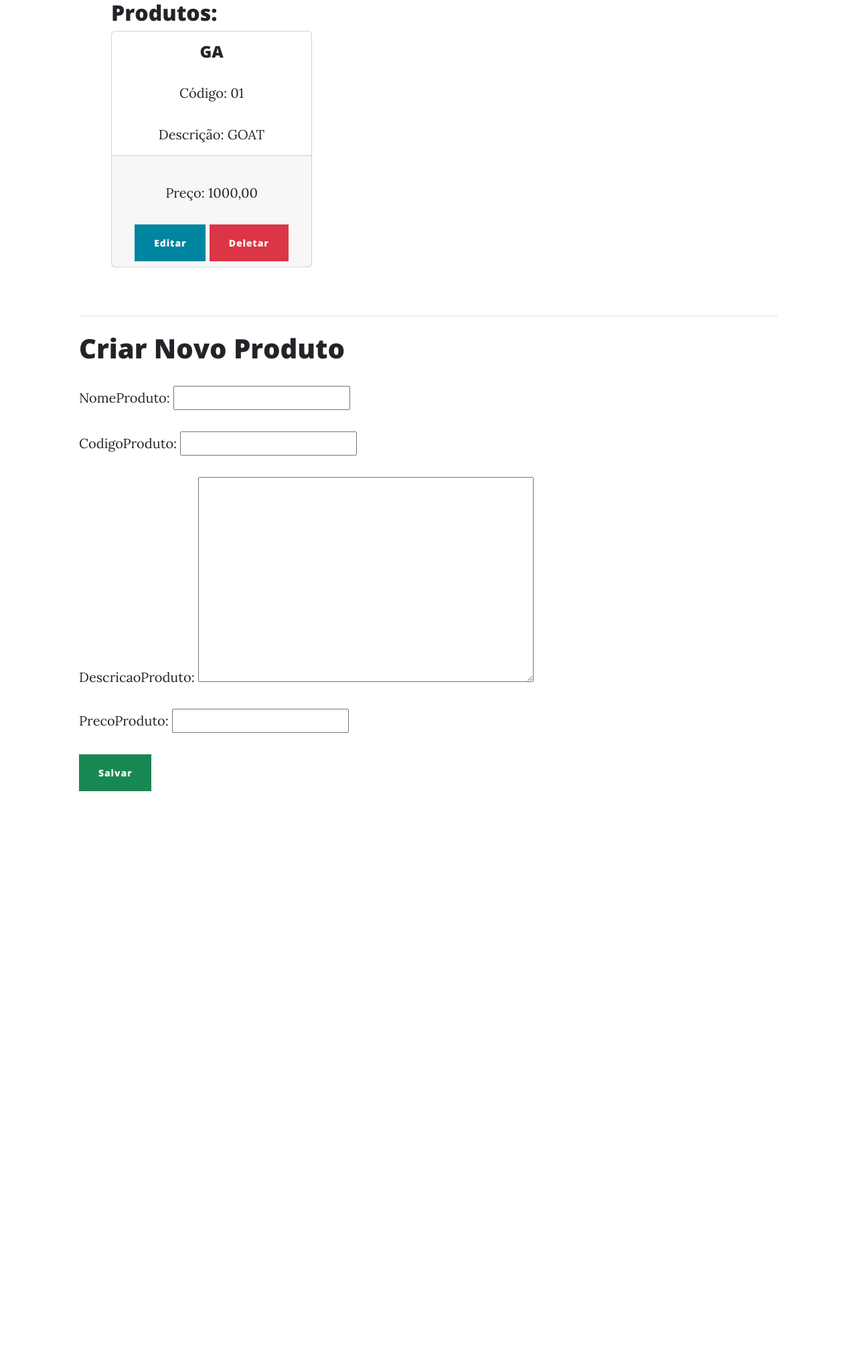
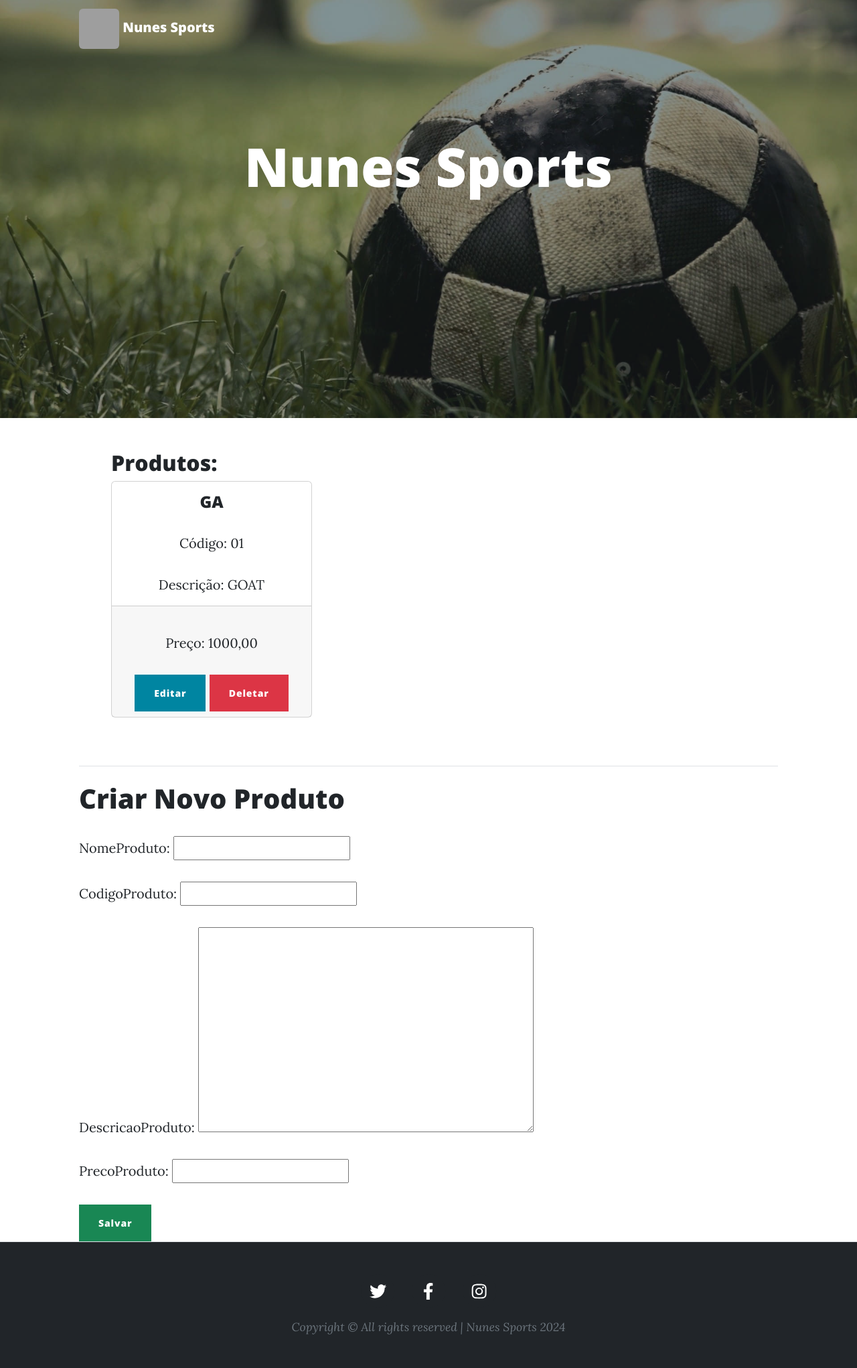
Before and after one commit to joao26001/Nunes-Sports, a Django app: page / in a window 1280 px wide. Shown: the whole page at 67% size. Before the commit the page ends 1181 px from the top, so only its background shows below. Run offline with Django 5.2, Linux system fonts and the light colour scheme; data comes from the database, SQL or seed files in the repository; both versions use the stored data as it was after the commit; some libraries are stand-ins or nearby versions; grey boxes are pictures that could not be loaded.

Commit message:
Front Atualizado

```diff
--- a/myproject/NunesSports/templates/home.html
+++ b/myproject/NunesSports/templates/home.html
@@ -21,9 +21,37 @@
     </head>
     <body>
         <!-- Navigation-->
+        <nav class="navbar navbar-expand-lg navbar-light" id="mainNav">
+            <div class="container px-4 px-lg-5">
 
+                    <a class="navbar-brand" href="/"><img class="rounded" src="{% static 'assets/logo.jpg' %}" style="width: 60px; height: 60px;"> Nunes Sports</a>
+
+                <button class="navbar-toggler" type="button" data-bs-toggle="collapse" data-bs-target="#navbarResponsive" aria-controls="navbarResponsive" aria-expanded="false" aria-label="Toggle navigation">
+                    Menu
+                    <i class="fas fa-bars"></i>
+                </button>
+                <div class="collapse navbar-collapse" id="navbarResponsive">
+                    <ul class="navbar-nav ms-auto py-4 py-lg-0">
+                    </ul>
+                </div>
+            </div>
+        </nav>
         <!-- Page Header-->
-
+        <header class="masthead" style="background-image: url({% static 'assets/img/bola.jpg' %})">
+            <div class="container position-relative px-4 px-lg-5">
+                <div class="row gx-4 gx-lg-5 justify-content-center">
+                    <div class="col-md-10 col-lg-8 col-xl-7">
+                        <div class="site-heading">
+                            <h1>Nunes Sports</h1>
+                        </div>
+                    </div>
+                </div>
+                <br>
+                <br>
+                <br>
+                <br>
+            </div>
+        </header>
         <!-- Main Content-->
         <div class="container px-4 px-lg-5">
             <div class="row px-4 px-lg-5">
@@ -71,7 +99,41 @@
         <!-- Sub Content -->
 
         <!-- Footer-->
-
+        <footer class="border-top bg-dark" >
+            <div class="container px-4 px-lg-5">
+                <div class="row gx-4 gx-lg-5 justify-content-center">
+                    <div class="col-md-10 col-lg-8 col-xl-7">
+                        <ul class="list-inline text-center">
+                            <li class="list-inline-item">
+                                <a href="#!">
+                                    <span class="fa-stack fa-lg">
+                                        <i class="fas fa-circle fa-stack-2x"></i>
+                                        <i class="fab fa-twitter fa-stack-1x fa-inverse"></i>
+                                    </span>
+                                </a>
+                            </li>
+                            <li class="list-inline-item">
+                                <a href="#!">
+                                    <span class="fa-stack fa-lg">
+                                        <i class="fas fa-circle fa-stack-2x"></i>
+                                        <i class="fab fa-facebook-f fa-stack-1x fa-inverse"></i>
+                                    </span>
+                                </a>
+                            </li>
+                            <li class="list-inline-item">
+                                <a href="#!">
+                                    <span class="fa-stack fa-lg">
+                                        <i class="fas fa-circle fa-stack-2x"></i>
+                                        <i class="fab fa-instagram fa-stack-1x fa-inverse"></i>
+                                    </span>
+                                </a>
+                            </li>
+                        </ul>
+                        <div class="small text-center text-muted fst-italic">Copyright &copy;  All rights reserved | Nunes Sports 2024</div>
+                    </div>
+                </div>
+            </div>
+        </footer>
         <!-- Bootstrap core JS-->
         <script src="https://cdn.jsdelivr.net/npm/bootstrap@5.2.3/dist/js/bootstrap.bundle.min.js"></script>
         <!-- Core theme JS-->
```
Also changed, not shown: myproject/db.sqlite3, myproject/statics/assets/img/bola.jpg (added), myproject/statics/assets/logo_size.jpg (added).
